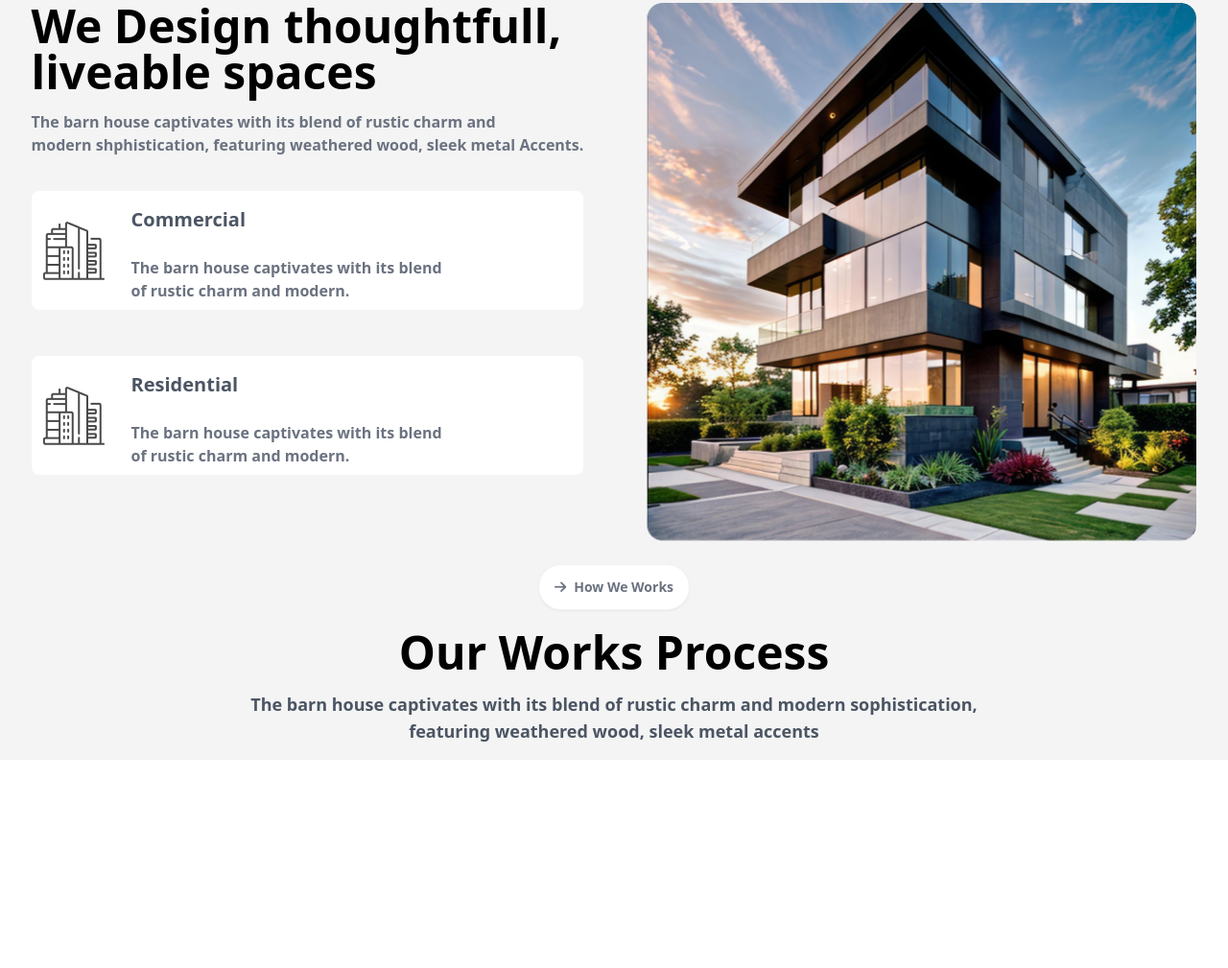
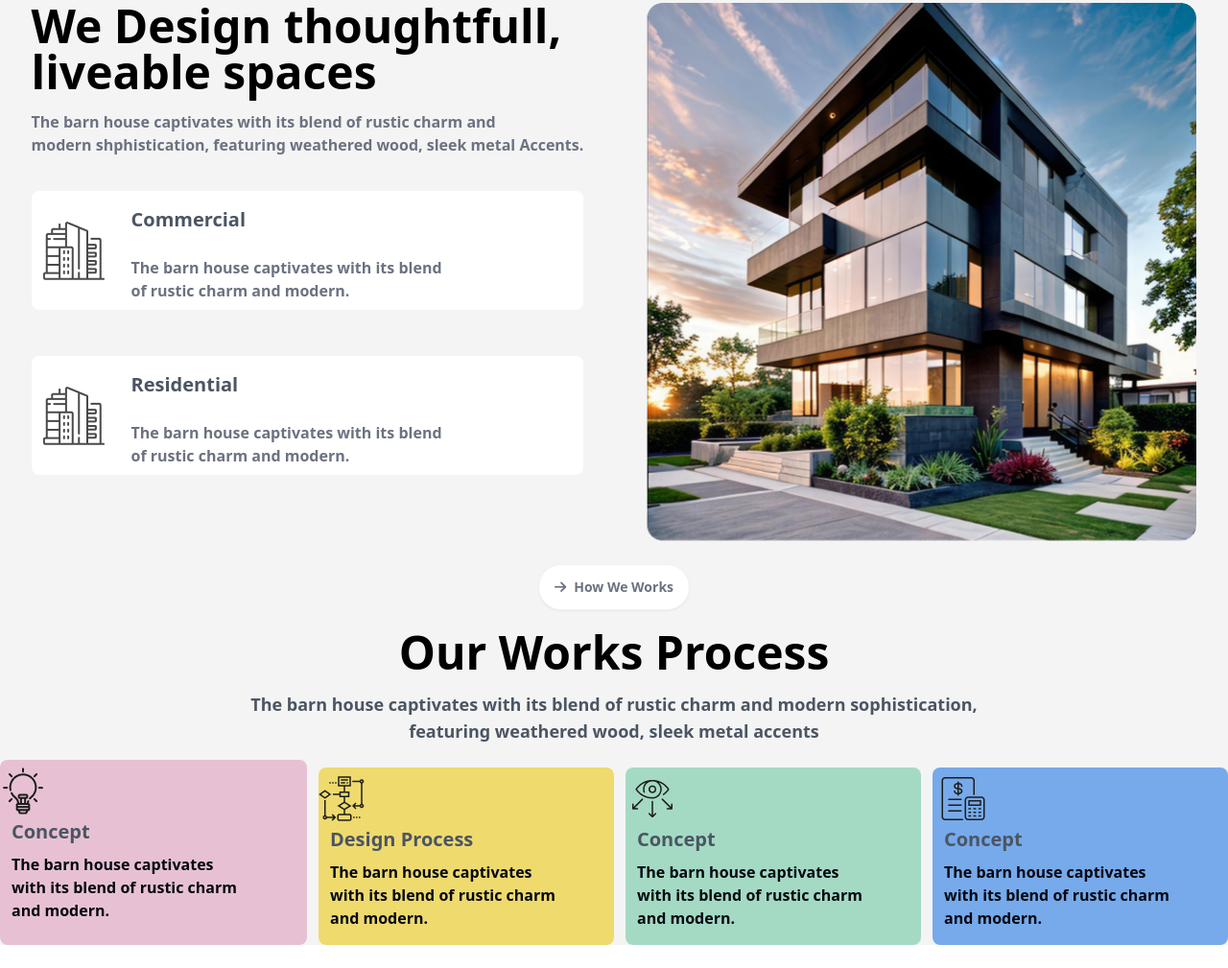
Before and after one commit to nahidbinalamsami/B10-Assignment03, a plain HTML site: page index.html in a window 1280 px wide. Shown: the part 823-1832 px from the top of the page at 96% size. Before the commit the page ends 1639 px from the top, so only its background shows below. Drawn offline with nearby package versions, Linux system fonts and the light colour scheme.

Commit message:
my main section about we work section complete

```diff
--- a/index.html
+++ b/index.html
@@ -29,6 +29,10 @@
               pink: "#E7C1D3",
               green: "#ABEF5F80",
               bgGray: "#F4F4F4",
+              byellow: "#EFDA6E",
+              bggreen: "#A4DAC3",
+              bgblue: "#77AAEA",
+
               fontFamily:{
                 Manrope: "Manrope",
               },
@@ -125,6 +129,78 @@
               <p class="text-lg text-gray-600 font-semibold py-4">The barn house captivates with its blend of rustic charm and modern sophistication, <br> featuring weathered wood, sleek metal accents</p>
              </div>
 
+             <!-- concept section -->
+              <div class="grid grid-cols-1 md:grid-cols-2 lg:grid-cols-4 space-x-3 space-y-2">
+                <!-- 1st concept -->
+                <div class="bg-pink rounded-lg ">
+                  <!-- concept img -->
+                  <div class="pt-2">
+                    <img src="./assets/concept.png" alt="">
+                  </div>
+                  <!-- concept text -->
+                   <div>
+
+                    <h2 class="text-xl font-bold pt-1 pl-3 text-gray-600">Concept</h2>
+                    <p class="pt-2 pb-4 pl-3 text-base text-gray-950 font-semibold">The barn house captivates <br> with its blend of rustic charm <br> and modern.</p>
+                   </div>
+
+
+
+                </div>
+                <!-- 2nd Design Process -->
+                <div class="bg-byellow rounded-lg ">
+                  <!-- concept img -->
+                  <div class="pt-2">
+                    <img src="./assets/flow-chart.png" alt="">
+                  </div>
+                  <!-- concept text -->
+                   <div>
+
+                    <h2 class="text-xl font-bold pt-1 pl-3 text-gray-600">Design Process</h2>
+                    <p class="pt-2 pb-4 pl-3 text-base text-gray-950 font-semibold">The barn house captivates <br> with its blend of rustic charm <br> and modern.</p>
+                   </div>
+
+
+
+                </div>
+                <!-- 3rd Supervision -->
+                <div class="bg-bggreen rounded-lg ">
+                  <!-- Supervision img -->
+                  <div class="pt-2 pl-1">
+                    <img src="./assets/vision.png" alt="">
+                  </div>
+                  <!-- concept text -->
+                   <div>
+
+                    <h2 class="text-xl font-bold pt-1 pl-3 text-gray-600">Concept</h2>
+                    <p class="pt-2 pb-4 pl-3 text-base text-gray-950 font-semibold">The barn house captivates <br> with its blend of rustic charm <br> and modern.</p>
+                   </div>
+
+
+
+                </div>
+                <!-- 4rth Budget Planning -->
+                <div class="bg-bgblue rounded-lg ">
+                  <!-- Budget Planningimg -->
+                  <div class="pt-2 pl-2">
+                    <img src="./assets/budget-planning.png" alt="">
+                  </div>
+                  <!-- concept text -->
+                   <div>
+
+                    <h2 class="text-xl font-bold pt-1 pl-3 text-gray-600">Concept</h2>
+                    <p class="pt-2 pb-4 pl-3 text-base text-gray-950 font-semibold">The barn house captivates <br> with its blend of rustic charm <br> and modern.</p>
+                   </div>
+
+
+
+                </div>
+
+
+
+
+              </div>
+
 
 
 
```
